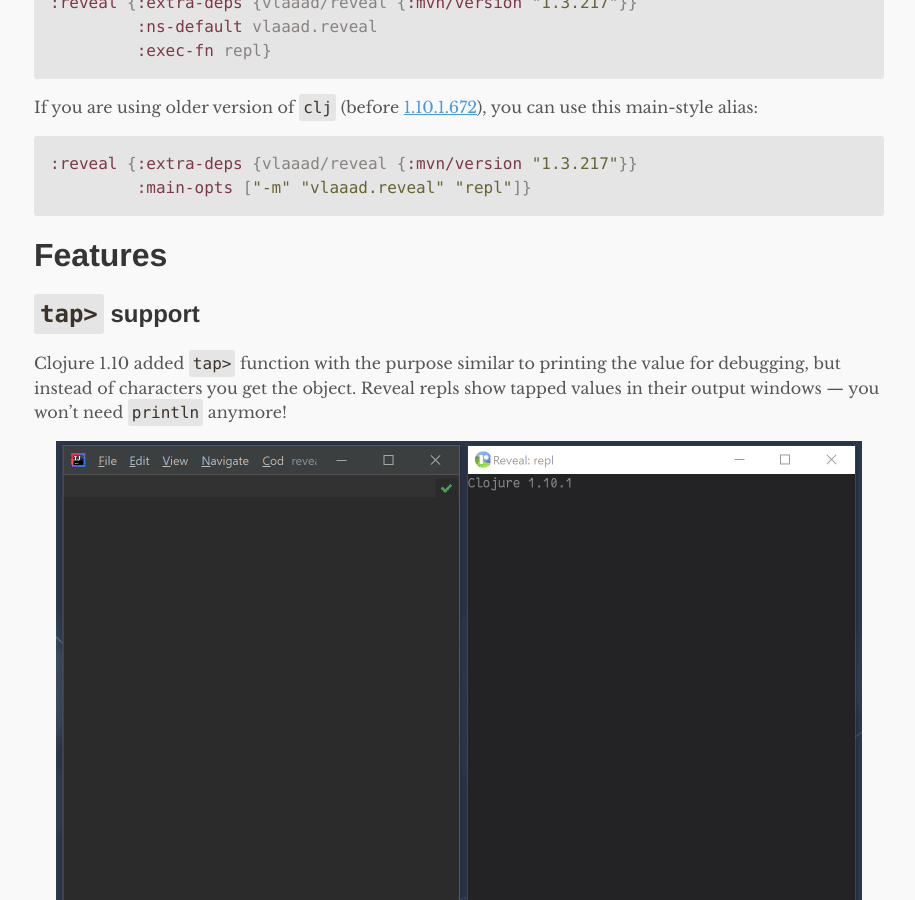
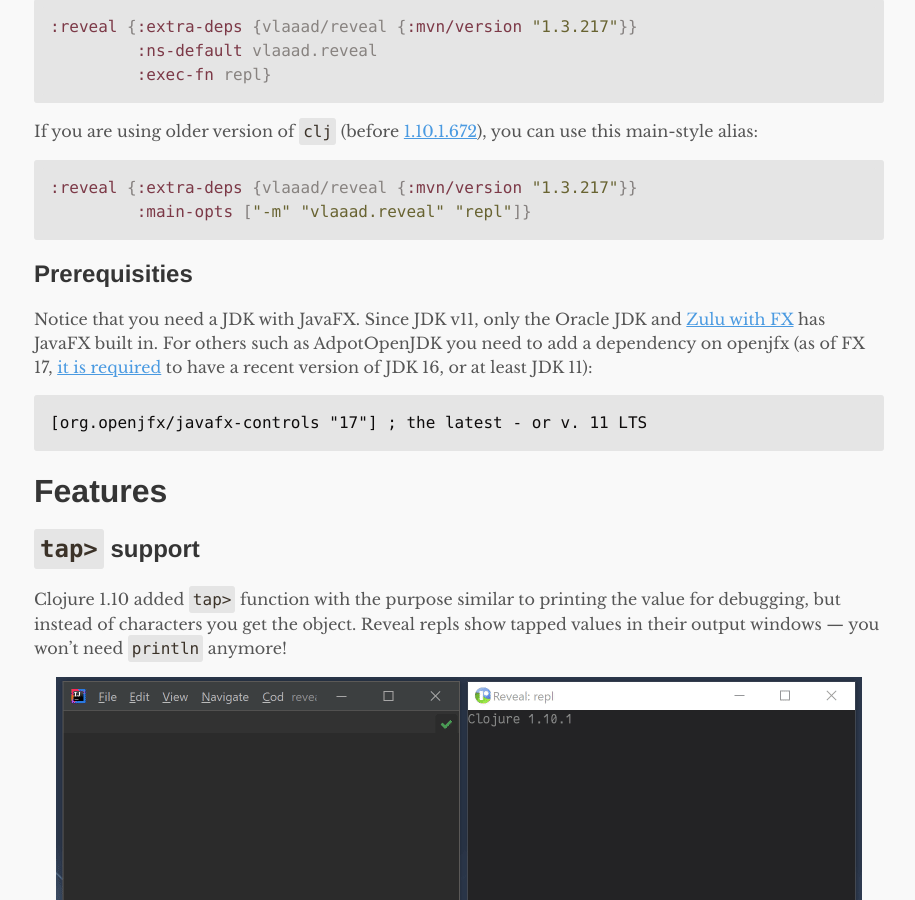
Before and after one commit to vlaaad/vlaaad.github.io, a Jekyll site: the page built from reveal.md, in a window 1280 px wide and 900 px high, scrolled down 2770 px. Shown: the whole window, without its empty margins (181-1096 px from the left). Built offline with Jekyll 4.4.1, drawn with Linux system fonts in a browser that asks for light colours.

Commit message:
Mention the need for JavaFX

````diff
--- a/reveal.md
+++ b/reveal.md
@@ -46,6 +46,14 @@
 ```clj
 :reveal {:extra-deps {vlaaad/reveal {:mvn/version "1.3.217"}}
          :main-opts ["-m" "vlaaad.reveal" "repl"]}
+```
+
+## Prerequisities
+
+Notice that you need a JDK with JavaFX. Since JDK v11, only the Oracle JDK and [Zulu with FX](https://www.azul.com/downloads/?package=jdk-fx) has JavaFX built in. For others such as AdpotOpenJDK you need to add a dependency on openjfx (as of FX 17, [it is required](https://openjfx.io/openjfx-docs/) to have a recent version of JDK 16, or at least JDK 11):
+
+```
+[org.openjfx/javafx-controls "17"] ; the latest - or v. 11 LTS
 ```
 
 # Features
````
